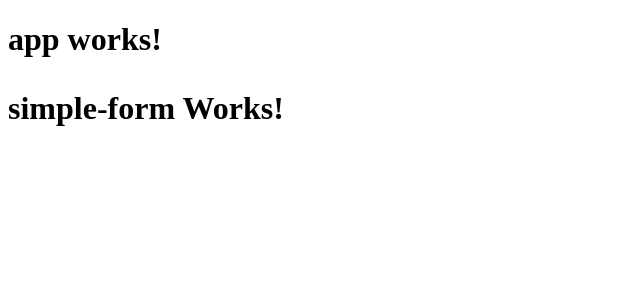
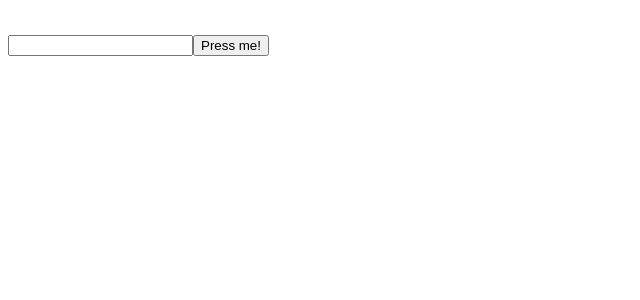
Before and after one commit to abskr82/Angular2-QuickStarter, an Angular app in the folder simple-component/: page / in a window 1280 px wide. Shown: the top 300 px of the page, without its empty margins (0-640 px from the left). Built offline with nearby package versions, Linux system fonts and the light colour scheme.

Commit message:
events with $event

```diff
--- a/simple-component/src/app/app.component.html
+++ b/simple-component/src/app/app.component.html
@@ -1,6 +1,6 @@
 <h1>
-  {{title}}
   <div>
-    <app-simple-form></app-simple-form>
+    <input #myInput type="text">
+    <button (click)="doOnClick($event, myInput.value)">Press me!</button>
   </div>
 </h1>
--- a/simple-component/src/app/app.component.ts
+++ b/simple-component/src/app/app.component.ts
@@ -6,5 +6,8 @@ import { Component } from '@angular/core';
   styleUrls: ['./app.component.css']
 })
 export class AppComponent {
-  title = 'app works!';
+  doOnClick(event, value) {
+    console.log('Clicked and event is ' + event);
+    console.log('Clicked and value is ' + value);
+  }
 }
```
